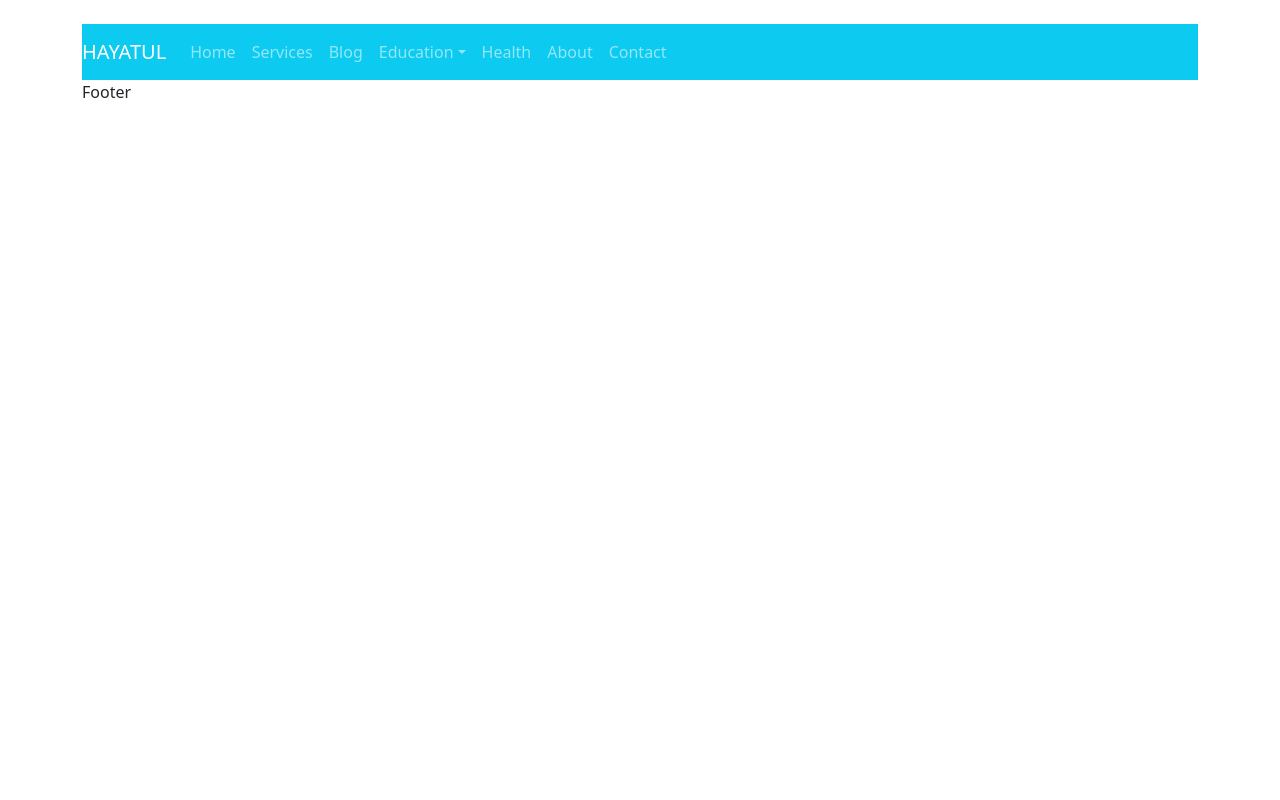
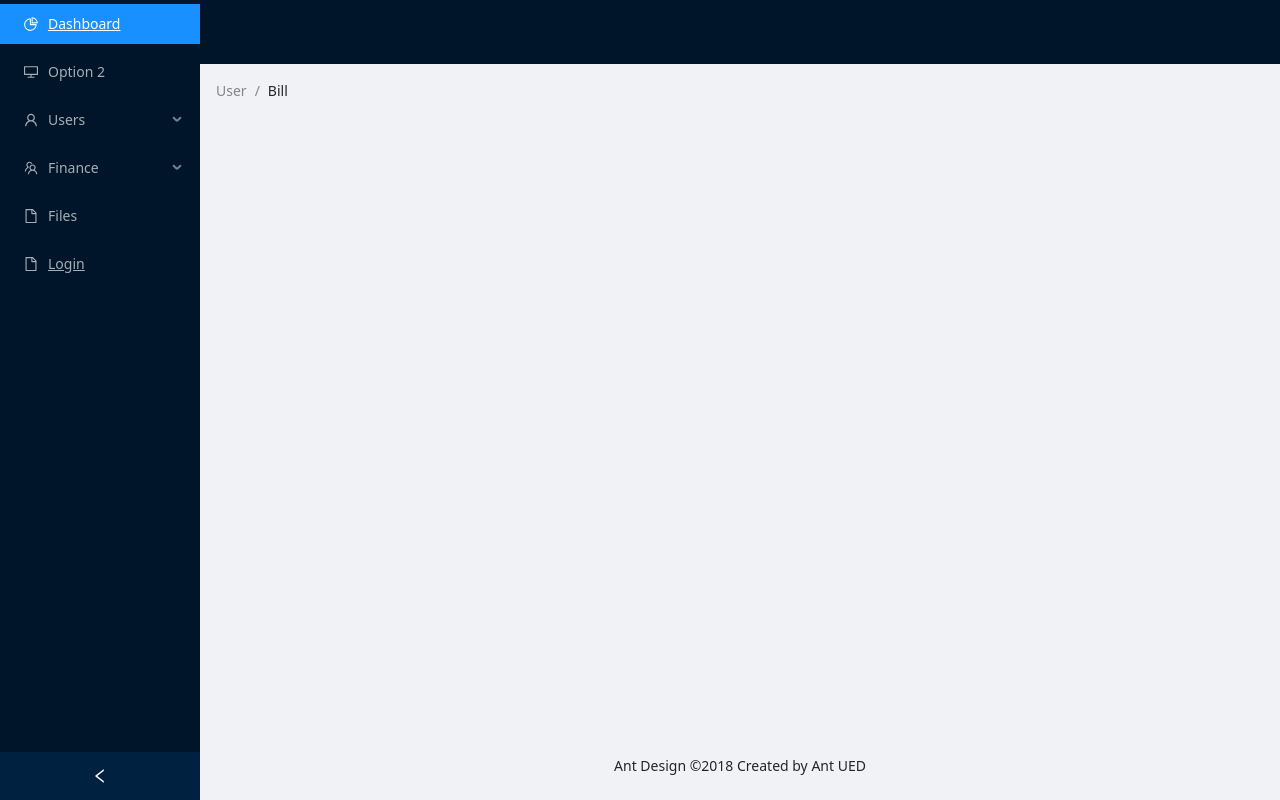
Before and after one commit to mwinamijr/react-scms, a React (Create React App) app: page / in a window 1280 px wide. Built offline with nearby package versions, Linux system fonts and the light colour scheme.

Commit message:
modified the page links and navigation

```diff
--- a/package.json
+++ b/package.json
@@ -6,6 +6,7 @@
     "@testing-library/jest-dom": "^5.16.1",
     "@testing-library/react": "^11.2.7",
     "@testing-library/user-event": "^12.8.3",
+    "antd": "^4.17.3",
     "axios": "^0.24.0",
     "bootstrap": "^5.1.3",
     "react": "^17.0.2",
--- a/public/index.html
+++ b/public/index.html
@@ -24,7 +24,7 @@
       work correctly both with client-side routing and a non-root public URL.
       Learn how to configure a non-root public URL by running `npm run build`.
     -->
-    <title>React App</title>
+    <title>HISMS</title>
   </head>
   <body>
     <noscript>You need to enable JavaScript to run this app.</noscript>
--- a/src/App.js
+++ b/src/App.js
@@ -1,22 +1,18 @@
-import {React, Fragment} from 'react';
-import { BrowserRouter as Router, Routes, Route } from "react-router-dom";
+import {React} from 'react';
+import { BrowserRouter as Router } from "react-router-dom";
 
-import BaseLayout from "./containers/BaseLayout";
-
+import DashboardLayout from './containers/Layout';
 
 import BaseRouter from "./routes";
 
-function App() {
+function App(props) {
   return (
-
 	<div className="App">
-		<div className="container">
-		<BaseLayout>
-
+		<Router>
+		<DashboardLayout {...props}>
 			<BaseRouter />
-		</BaseLayout>
-
-		</div>
+		</DashboardLayout>
+		</Router>
 	</div>
 
   );
--- a/src/components/navigation/Footer.js
+++ /dev/null
@@ -1,9 +0,0 @@
-import React from "react";
-
-const FooterPage = () => {
-  return (
-    <div>Footer</div>
-  );
-}
-
-export default FooterPage;
--- a/src/components/navigation/Navbar.js
+++ /dev/null
@@ -1,46 +0,0 @@
-import React, { Component } from "react";
-import { Nav, Navbar, NavDropdown } from 'react-bootstrap';
-import { BrowserRouter as Router } from 'react-router-dom';
-
-class NavbarPage extends Component {
-state = {
-  isOpen: false
-};
-
-toggleCollapse = () => {
-  this.setState({ isOpen: !this.state.isOpen });
-}
-
-render() {
-  return (
-    <Router>
-      <div>
-      <Navbar collapseOnSelect expand="lg" bg="info" variant="dark">
-          <Navbar.Brand href="/">HAYATUL</Navbar.Brand>
-          <Navbar.Toggle aria-controls="responsive-navbar-nav" />
-          <Navbar.Collapse id="responsive-navbar-nav">
-            <Nav className="mr-auto">
-            <Nav.Link href="/">Home</Nav.Link>
-            <Nav.Link href="/services">Services</Nav.Link>
-            <Nav.Link href="/blog">Blog</Nav.Link>
-            <NavDropdown title="Education" id="basic-nav-dropdown">
-              <NavDropdown.Item href="/education/nursery">Nursery</NavDropdown.Item>
-              <NavDropdown.Item href="/education/primary">Primary</NavDropdown.Item>
-              <NavDropdown.Item href="#action/3.3">Secondary</NavDropdown.Item>
-              <NavDropdown.Divider />
-              <NavDropdown.Item href="#action/3.4">Separated link</NavDropdown.Item>
-            </NavDropdown>
-            <Nav.Link href="/health/progress">Health</Nav.Link>
-            <Nav.Link href="/about">About</Nav.Link>
-            <Nav.Link href="/contact">Contact</Nav.Link>
-            </Nav>
-          </Navbar.Collapse>
-        </Navbar>
-
-      </div>
-    </Router>
-    );
-  }
-}
-
-export default NavbarPage;
--- a/src/containers/BaseLayout.js
+++ /dev/null
@@ -1,16 +0,0 @@
-import React from "react";
-
-import TopNavbar from "../components/navigation/Navbar";
-import Footer from "../components/navigation/Footer";
-
-const BaseLayout = (props) => {
-	return(
-		<div className="mt-4">
-			<TopNavbar />
-			{ props.children }
-			<Footer />
-		</div>
-		)
-}
-
-export default BaseLayout;
--- a/src/containers/Dashboard.js
+++ b/src/containers/Dashboard.js
@@ -3,7 +3,7 @@ import React from 'react'
 function Dashboard() {
     return (
         <div>
-
+            Dashboard
         </div>
     )
 }
--- a/src/index.js
+++ b/src/index.js
@@ -1,6 +1,7 @@
 import React from 'react';
 import ReactDOM from 'react-dom';
 import './index.css';
+import 'antd/dist/antd.css';
 import App from './App';
 import reportWebVitals from './reportWebVitals';
 
--- a/src/routes.js
+++ b/src/routes.js
@@ -1,19 +1,17 @@
 import React from 'react';
-import { BrowserRouter as Router,Routes, Route } from "react-router-dom";
+import { Routes, Route } from "react-router-dom";
 
 import Dashboard from './containers/Dashboard';
-import ClassicFormPage from './containers/Register';
+import Login from './containers/Login';
 
 
 const BaseRouter = () => {
 	return (
     <div>
-      <Router>
         <Routes>
           <Route exact path="/" component={Dashboard} />
-          <Route exact path="/login/" component={ClassicFormPage} />
+          <Route path="/login/" component={Login} />
         </Routes>
-      </Router>
     </div>
 		)
 }
```
Also changed, not shown: src/assets/hayatul-logo.svg (added), 1 other file (tests, documents, lock files or other folders).
